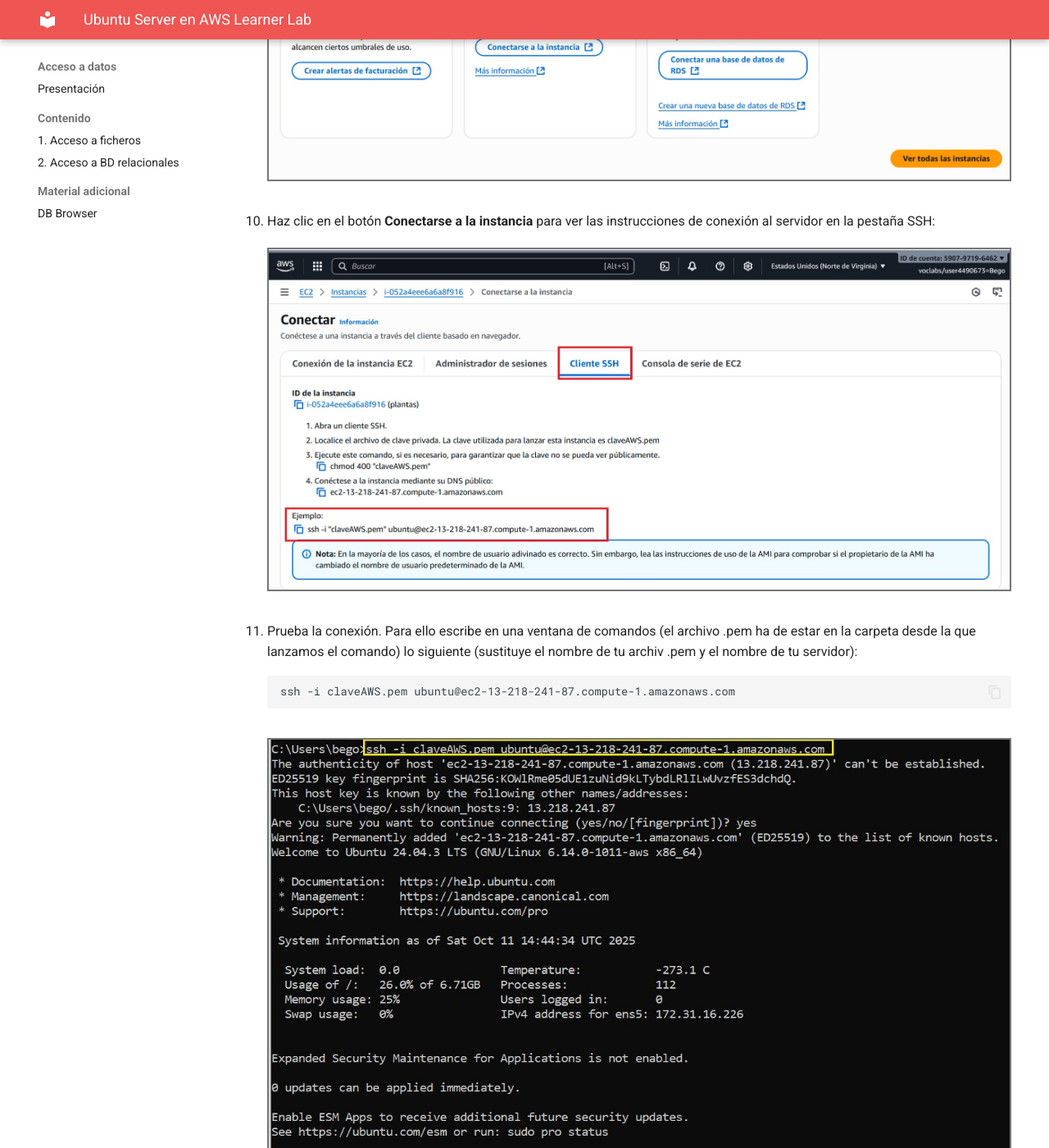
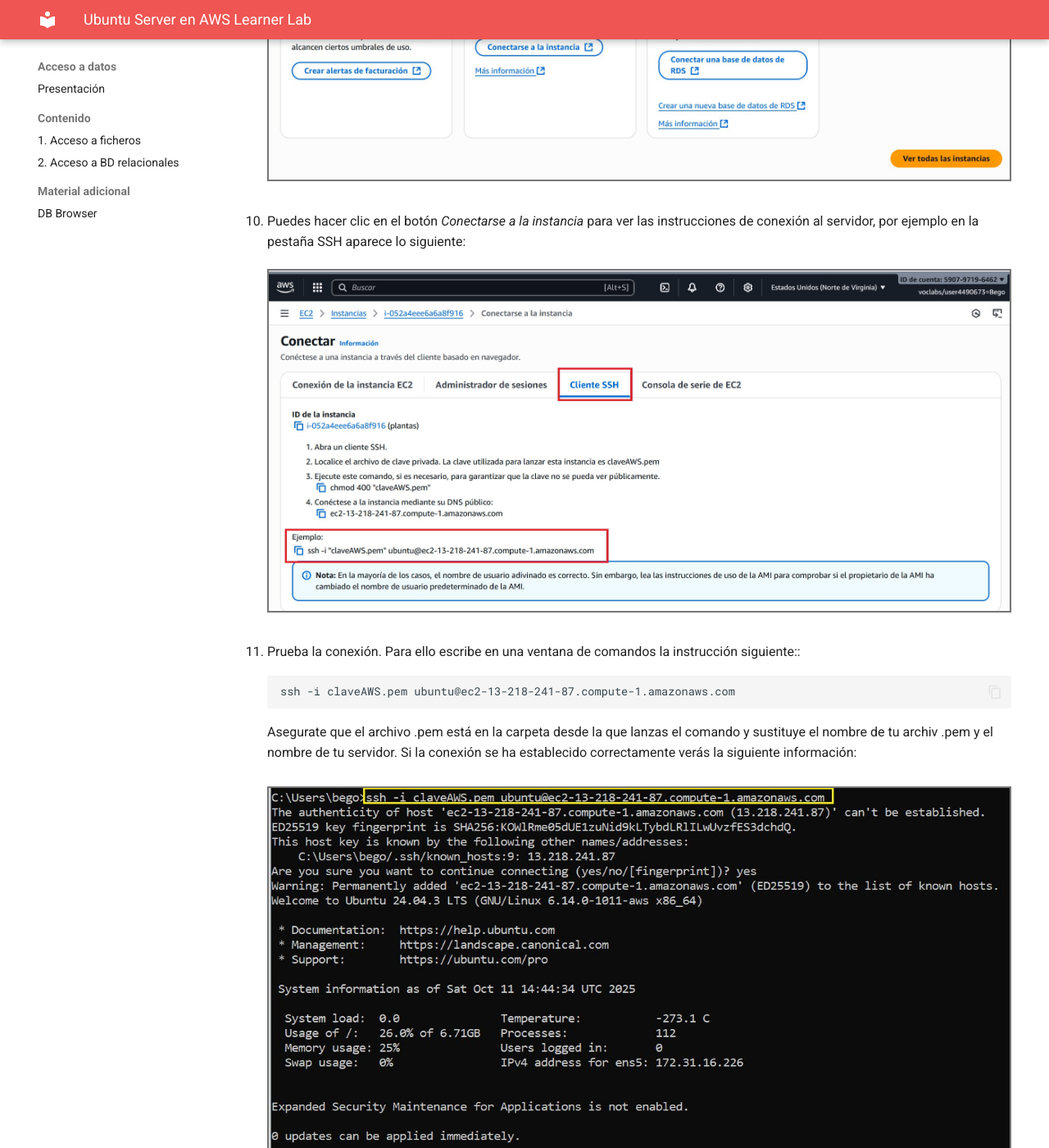
Before and after one commit to bpaterna/acceso_datos, an MkDocs documentation site: the page built from docs/AWSlab.md, in a window 1280 px wide and 1400 px high, scrolled down 7608 px. Shown: the whole window at 82% size. Built offline with MkDocs 1.6.1 and Material for MkDocs 9.7.7, drawn with Linux system fonts in a browser that asks for light colours; some of the changed text lies outside the part shown.

Commit message:
Update AWSlab.md

````diff
--- a/docs/AWSlab.md
+++ b/docs/AWSlab.md
@@ -11,7 +11,7 @@
 
 A continuación se describen los pasos para crear un servidor Ubuntu en un laboratorio de aprendizaje de AWS Academy.
 
-1. Habrás recibido un correo electrónico de invitación, haz clic en el enlace y crea tu cuenta. Una vez completado el registro se abrirá el curso automaticamente. Haz clic en *Contenidos* y luego en el enlace *Lanzamiento del laboratorio* como se muestra en la siguiente imagen (la primera vez que entres deberás aceptar los términos de uso):
+1. Habrás recibido un correo electrónico de invitación, haz clic en el enlace y crea tu cuenta. Una vez completado el registro se abrirá el curso automaticamente. Haz clic en *Contenidos* y luego en el enlace *Lanzamiento del laboratorio* como se muestra en la siguiente imagen (la primera vez que entres deberás aceptar los términos de uso).
     ![Imagen 1](img/AWS/imagen_001.jpg)
 
     Si te aparece el siguiente mensaje: *This assignment is locked till you access it through your respective LMS once, please use your LMS to access/unlock this assignment* vuelve a hacer clic en *Contenidos* y en el enlace *Lanzamiento del laboratorio*.
@@ -19,27 +19,27 @@ A continuación se describen los pasos para crear un servidor Ubuntu en un labor
     Para entrar al curso en el futuro, utiliza el enlace siguiente: [https://www.awsacademy.com/vforcesite/LMS_Login](https://www.awsacademy.com/vforcesite/LMS_Login) y entra como estudiante:
     ![Imagen 00](img/AWS/imagen_00r.jpg)
 
-    Luego haz clic en el nombre del curso y, una vez dentro, haz clic en *Contenidos* y luego en el enlace *Lanzamiento del laboratorio* como hiciste la primera vez que accediste a él:
+    Luego haz clic en el nombre del curso y, una vez dentro, haz clic en *Contenidos* y luego en el enlace *Lanzamiento del laboratorio* como hiciste la primera vez que accediste a él.
     ![Imagen 000](img/AWS/imagen_000.jpg)
     ![Imagen 1](img/AWS/imagen_001.jpg)
 
 
-2. Cuando aparezca la pantalla con el laboratorio, haz clic en el botón *Start Lab* (verás que el círculo junto al enlace *AWS* cambia a color amarillo y permanece de ese color mientras arranca el laboratorio).
+2. Cuando aparezca la pantalla con el laboratorio, haz clic en el botón *Start Lab* (verás que el círculo junto al enlace *AWS* cambia de color rojo a amarillo y permanece de ese color mientras arranca el laboratorio).
     ![Imagen 2](img/AWS/imagen_002.jpg)
 
 3. Cuando el laboratorio haya arrancado, el círculo cambiará a color verde. entonces haz clic en el enlace *AWS* para acceder a la *Página de inicio de la Consola* (puedes ver que la región es *North Virginia (us-east-1)* que es la región por defecto de los laboratorios de aprendizaje) y después haz clic en *EC2* para acceder a la consola de instancias EC2.
     ![Imagen 4](img/AWS/imagen_004.jpg)
 
-4. Haz clic en **Lanzar la instancia**:
+4. Haz clic en el botón *Lanzar la instancia*.
     ![Imagen 6](img/AWS/imagen_006.jpg)
 
 5. Escribe el nombre de la instancia y elige una *Amazon Machine Image (AMI)* en este caso Ubuntu (al seleccionar ubuntu nos aparece la Ubuntu Server 24.04 LTS que es apta para utilizar de forma gratuita).
     ![Imagen 7](img/AWS/imagen_007.jpg)
 
-6. Más abajo aparece el tipo de instancia:
+6. Más abajo aparece el tipo de instancia.
     ![Imagen 8](img/AWS/imagen_008.jpg)
 
-7. Crea un par de claves:
+7. Crea un par de claves.
     ![Imagen 9](img/AWS/imagen_009.jpg)
     ![Imagen 10](img/AWS/imagen_010.jpg)
 
@@ -47,17 +47,18 @@ A continuación se describen los pasos para crear un servidor Ubuntu en un labor
     ![Imagen 11](img/AWS/imagen_011.jpg)
     <span class="mis_avisos">**Muy importante:** guarda el fichero de la clave en lugar seguro porque te hará falta para conectar a tu servidor por SSH.</span>
 
-9. Deja el resto de opciones como están y, en la parte derecha dentro del apartado **Resumen**, haz clic en el botón **Lanzar instancia**. Cuando la instancia termine de lanzarse aparecerá:
+9. Deja el resto de opciones como están y, en la parte derecha dentro del apartado *Resumen*, haz clic en el botón *Lanzar instancia*. Cuando la instancia termine de lanzarse aparecerá la siguiente imagen:
     ![Imagen 12](img/AWS/imagen_012.jpg)
 
-10. Haz clic en el botón **Conectarse a la instancia** para ver las instrucciones de conexión al servidor en la pestaña SSH:
+10. Puedes hacer clic en el botón *Conectarse a la instancia* para ver las instrucciones de conexión al servidor, por ejemplo en la pestaña SSH aparece lo siguiente:
     ![Imagen 13](img/AWS/imagen_013.jpg)
 
-11. Prueba la conexión. Para ello escribe en una ventana de comandos (el archivo .pem ha de estar en la carpeta desde la que lanzamos el comando) lo siguiente (sustituye el nombre de tu archiv .pem y el nombre de tu servidor):
+11. Prueba la conexión. Para ello escribe en una ventana de comandos la instrucción siguiente::
 
     ```bash
     ssh -i claveAWS.pem ubuntu@ec2-13-218-241-87.compute-1.amazonaws.com
     ```
+    Asegurate que el archivo .pem está en la carpeta desde la que lanzas el comando y sustituye el nombre de tu archiv .pem y el nombre de tu servidor. Si la conexión se ha establecido correctamente verás la siguiente información:
 
     ![Imagen 14](img/AWS/imagen_014.jpg)
 
````
